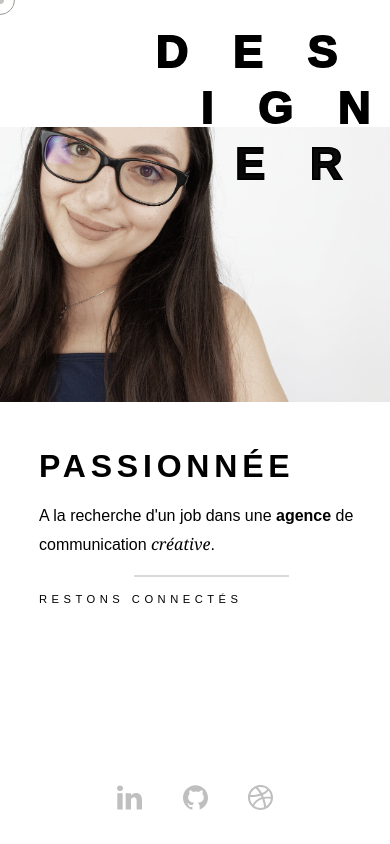
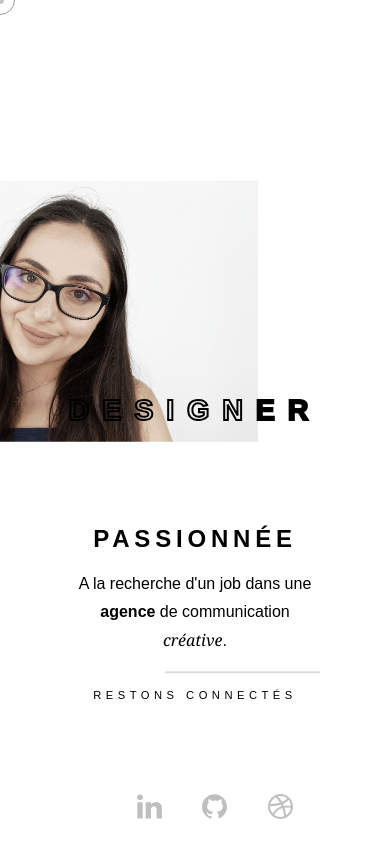
Before and after one commit to MaralS/interactive-showcase, a React (Create React App) app: page / in a window 390 px wide. Built offline with nearby package versions, Linux system fonts and the light colour scheme; the HTML template or start-up script is replaced by a standard one.

Commit message:
Responsive HomeSection

```diff
--- a/src/animations/animHome.js
+++ b/src/animations/animHome.js
@@ -27,7 +27,8 @@ export const animSectionContent = () => {
 var tl = new TimelineMax();
     tl.to('.section__content__inner', .7, {
         opacity: 1,
-        transform: 'matrix(1,0,0,1,0,0)',
+
+         top: '50%',
         ease: Power2.easeInOut
     })
 }
--- a/src/components/home-section.js
+++ b/src/components/home-section.js
@@ -7,8 +7,7 @@ const HomeSection = () => {
     return(
          <section className = "section__container">
                     <div className="section__figure">
-                            <div className="section__figure__title__outer">
-                                <div className="section__figure__title__inner">
+
                                     <h2 className="section__figure__title fill">
                                         <div className="section__figure__title__line-1">
                                             <span>d</span>
@@ -25,6 +24,9 @@ const HomeSection = () => {
                                             <span>r</span>
                                     </div>
                                 </h2>
+                                 <figure className="section__figure__img">
+                                    <img src={Profil} alt="Avatar"/>
+                                </figure>
                                     <h2 className="section__figure__title nofill">
                                 <div className="section__figure__title__line-1">
                                     <span>d</span>
@@ -42,11 +44,8 @@ const HomeSection = () => {
                                 </div>
                             </h2>
 
-                                </div>
-                            </div>
-                            <figure className="section__figure__img">
-                                <img src={Profil} alt="Avatar"/>
-                            </figure>
+
+
                         </div>
 
 
--- a/src/scss/base.scss
+++ b/src/scss/base.scss
@@ -11,12 +11,10 @@ $light_grey:#d8dad9;
 }
 
 @font-face {
-    font-family: 'Urania';
+    font-family: 'Urania', Arial, Helvetica, sans-serif;
     src: url('../assets/font/Hoftype-Urania_Ultra.otf') format('otf'),
         url('../assets/font/Hoftype-Urania_Bold.otf') format('otf'),
         url('../assets/font/Hoftype-Urania_Light.otf') format('otf');
-
-
     font-weight: normal;
     font-style: normal;
 }
@@ -45,31 +43,9 @@ h1 p {
     font-weight: 800;
     word-wrap: break-word;
 
-    @media #{$medium-up} {
-        font-size: 2.5rem;
-        line-height: 1.125em;
-    }
 
-    @media #{$large-up} {
-        font-size: 3.5rem;
-        line-height: 1.25em;
-    }
-
-    @media #{$xxlarge-up} {
-        font-size: 4.25rem;
-    }
 }
 
-h1,
-h2 {
-    small {
-        display: block;
-        text-transform: uppercase;
-        font-size: .9rem;
-        letter-spacing: .0625rem;
-        font-weight: 400;
-    }
-}
 
 h2 {
     font-size: 1.75rem;
@@ -77,13 +53,6 @@ h2 {
     word-wrap: break-word;
     margin: 0 0 1rem;
 
-    small {
-        @media #{$large-up} {
-            font-size: 2.25rem;
-            line-height: 1.25em;
-        }
-
-    }
 
 
 }
@@ -93,14 +62,7 @@ h3 {
     line-height: 1.15em;
     word-wrap: break-word;
 
-    @media #{$medium-up} {
-        font-size: 1.5rem;
-        line-height: 1.25em;
-    }
 
-    @media #{$large-up} {
-        font-size: 1.75rem;
-    }
 }
 
 h4 {
--- a/src/scss/components/home-section.scss
+++ b/src/scss/components/home-section.scss
@@ -2,89 +2,42 @@
     &__container {
         position: relative;
         display: flex;
-        flex-direction: column;
+        flex-direction: row;
         height: 100vh;
         width: 100vw;
 
-
-        @media #{$medium-up} {
-            flex-direction: row;
+        @include respond-to(small-only, portrait) {
+            flex-direction: column;
 
         }
-    }
-
-    &__figure {
-        position: relative;
-        height: 100%;
-        width: 100%;
-        overflow: hidden;
-
-
-        @media #{$medium-up} {
-            width: 50%;
-            text-align: right;
-        }
-
-        &__inner {
-
-
-            @media #{$medium-up} {
-                float: inherit;
-
-                margin-left: 19vw;
-                margin-top: 11vh;
-
-            }
-        }
-
-        &__img {
-            position: absolute;
-            left: 0;
-            z-index: 10;
-            top: 15vh;
-
-            height: 75%;
-            width: 100%;
-            object-fit: cover;
-            z-index: -1;
-            display: block;
-            overflow: hidden;
-            margin-top: 0;
-
-            @media #{$large-up} {
-               width: 50%;
-               height: 53%;
-               top: 19vh;
-               margin-left: 9vw;
-
-            }
-
-            @media #{$medium-only} {
-                height: 53%;
-                width: 60%;
-                top: 0;
-                margin-top: 21vh;
-                margin-left: 8vw;
-
-            }
-
-
-
-            >img {
-                transform: scale(1.3);
-                width: 100%;
-                height: auto;
-                margin-top: -28%;
-
-                @media #{$medium-up} {
-                    margin-top: 0;
-                }
-
 
 
     }
 
 
+    &__figure {
+        position: relative;
+        height: 100%;
+        width: 50%;
+
+
+        @include respond-to(small-only, portrait) {
+            width: 100%;
+        }
+
+
+        &__img {
+            position: absolute;
+            height: 60%;
+            width: 60%;
+            z-index: 10;
+            object-fit: cover;
+            z-index: -1;
+            display: block;
+            overflow: hidden;
+            top: 50%;
+            left: 50%;
+            transform: translate(-50%, -50%);
 
             &::after {
                 position: absolute;
@@ -97,58 +50,74 @@
                 display: block;
             }
 
+            @include respond-to(small-only, portrait) {
+                bottom: -6%;
+                left: 0;
+
+                top: inherit;
+                height: 65%;
+                margin-top: 0;
+                width: auto;
+                transform: translate(0, 6%);
+            }
+
+            >img {
+                transform: scale(1.3);
+                width: 100%;
+                height: auto;
+                margin-top: 0;
+
+                @include respond-to(small-only, portrait) {
+                    margin-top: 0;
+                    margin-left: -10%;
+                    width: auto;
+                    height: 110%;
+
+                }
+            }
 
         }
 
         &__title {
+            width: fit-content;
+            position: absolute;
+            font-weight: 600;
+            text-transform: uppercase;
+            letter-spacing: 2.5rem;
+            font-size: 3.5rem;
+            text-align: left;
+            z-index: 20;
+            display: flex;
+            flex-direction: column;
+            justify-content: space-between;
+            top: 50%;
+            right: 10%;
+            transform: translate(-10%, -50%);
 
-            &__outer {
-                @media #{$medium-only} {
-                    margin-left: 20%;
-                    margin-top: 16%;
-                }
 
-                @media #{$large-up} {
-                        margin-left: 44%;
-                        margin-top: 10%;
-                }
+            @include respond-to(small-only, portrait) {
+                flex-direction: row;
+                font-size: 1.8rem;
+                letter-spacing: 0.8rem;
+                top: inherit;
+                left: 50%;
+                right: inherit;
+                transform: translate(-50%, 6%);
+                bottom: -6%;
 
-                @media #{$small-only} {
-                    margin-left: 55%;
-                    margin-top: 10%
-                }
 
-                @media #{$xsmall-only} {
-                    margin-left: 40%;
-                    margin-top: 6%;
-                }
-
-                position: absolute;
 
             }
 
-            &__inner {
-                position: relative;
-            }
-
-            position: absolute;
-            font-weight: 600;
-            text-transform: uppercase;
-            letter-spacing: 1em;
-            text-align: left;
-            font-size: 2.8rem;
-            z-index:20;
-
-            @media #{$medium-up} {
-                font-size: 3.5rem;
-                width: inherit;
+            @include respond-to(medium-only, landscape) {
+                top: 22%;
+                right: 5%;
+                transform: translate(-5%, -22%);
             }
 
             &.fill {
-                -webkit-text-fill-color: white;
-
-                -webkit-text-stroke: 1px white;
-                mix-blend-mode: exclusion;
+                -webkit-text-fill-color: black;
+                z-index: -1;
             }
 
             &.nofill {
@@ -156,11 +125,9 @@
                 -webkit-text-fill-color: transparent;
                 color: transparent;
                 -webkit-text-stroke: 2px black;
+                z-index: 2;
 
             }
-
-
-
 
             &__line-1,
             &__line-2,
@@ -168,40 +135,32 @@
                 transform: matrix(1, -0.03, 0, 1, 0, -20);
                 opacity: 0;
                 white-space: nowrap;
+                width: fit-content;
+                height: auto;
 
-            }
-
-            &__line-1 {
-
-                margin-left: 0;
 
 
 
             }
 
+
             &__line-2 {
-                @media #{$medium-up} {
-                    margin-left: 25%;
+                @include respond-to(small-only, portrait) {
+                    margin-left: 0;
+
                 }
 
-                margin-left: 20%;
-
-
+                margin-left: 25%;
 
             }
 
             &__line-3 {
-                @media #{$medium-up} {
-                    margin-left: 43%;
-                }
-
-                margin-left:35%;
-
+                @include respond-to(small-only, portrait) {
+                    margin-left: 0;
 
                 }
 
-            span {
-                display: inline-block;
+                margin-left: 43%;
 
             }
         }
@@ -209,49 +168,58 @@
 
     &__content {
         position: relative;
-        width: 100%;
+        width: 50%;
         height: 100%;
-        padding: 10%;
+
+        padding: 0;
 
 
-        @media #{$medium-up} {
-            width: 50%;
-            padding: 0;
+        @include respond-to(small-only, portrait) {
+            width: 100%;
+            padding: 10%;
+            text-align: center;
         }
 
         &__inner {
             position: absolute;
-            top: 10%;
-            transform: matrix(1, 0, 0, 1, 0, -10);
+            top: 48%;
+            transform: translate(0, -50%);
             opacity: 0;
             max-width: 350px;
 
-            @media #{$medium-up} {
-                top: 41%;
+            @include respond-to(small-only, portrait) {
+
+                left: 50%;
+                transform: translate(-50%, -50%);
             }
+
+
         }
 
         &__title {
             font-weight: 800;
             text-transform: uppercase;
             letter-spacing: 0.3rem;
-            font-size: 2rem;
+            font-size: 2.3rem;
+
+
+            @include respond-to(small-only, portrait) {
+                font-size: 1.5rem;
 
 
             }
 
 
-    }
+
+
         }
 
+        &__link {
+            .intro-link {
+                @include respond-to(small-only, portrait) {
+                    margin: 0 auto
+                }
 
-
-
-
-
-/* LINKS */
-
-.intro-link {
                 display: block;
                 position: relative;
                 overflow: hidden;
@@ -310,3 +278,8 @@
                     content: '';
                 }
             }
+
+        }
+
+    }
+}
--- a/src/scss/components/social.scss
+++ b/src/scss/components/social.scss
@@ -4,8 +4,13 @@
         flex-direction: row;
         justify-content: space-between;
         position: absolute;
+        width: 120px;
+        height: 25px;
+        margin: 0 30px 30px 0;
+        right: 0;
+        bottom:0;
 
-        @media #{$xsmall-only} {
+        @include respond-to(small-only, both){
             bottom: 3vh;
             /* center la div au centre */
             left: 50%;
@@ -15,26 +20,7 @@
             margin: 0 auto;
 
         }
-        @media #{$small-only}{
-            width: 120px;
-            height: 25px;
-            margin: 0 30px 30px 0;
-            right: 0;
-            bottom:0;
-        }
 
-
-        @media #{$medium-up} {
-
-            width: 120px;
-            height: 25px;
-            margin: 0 30px 30px 0;
-            right: 0;
-            bottom:0;
-
-
-
-        }
 
 
 
```
Also changed, not shown: src/scss/components/overlay.scss (+21 -16 lines), src/scss/responsive.scss (+34 -52 lines). Lines whose indentation alone changed are shown as unchanged.
